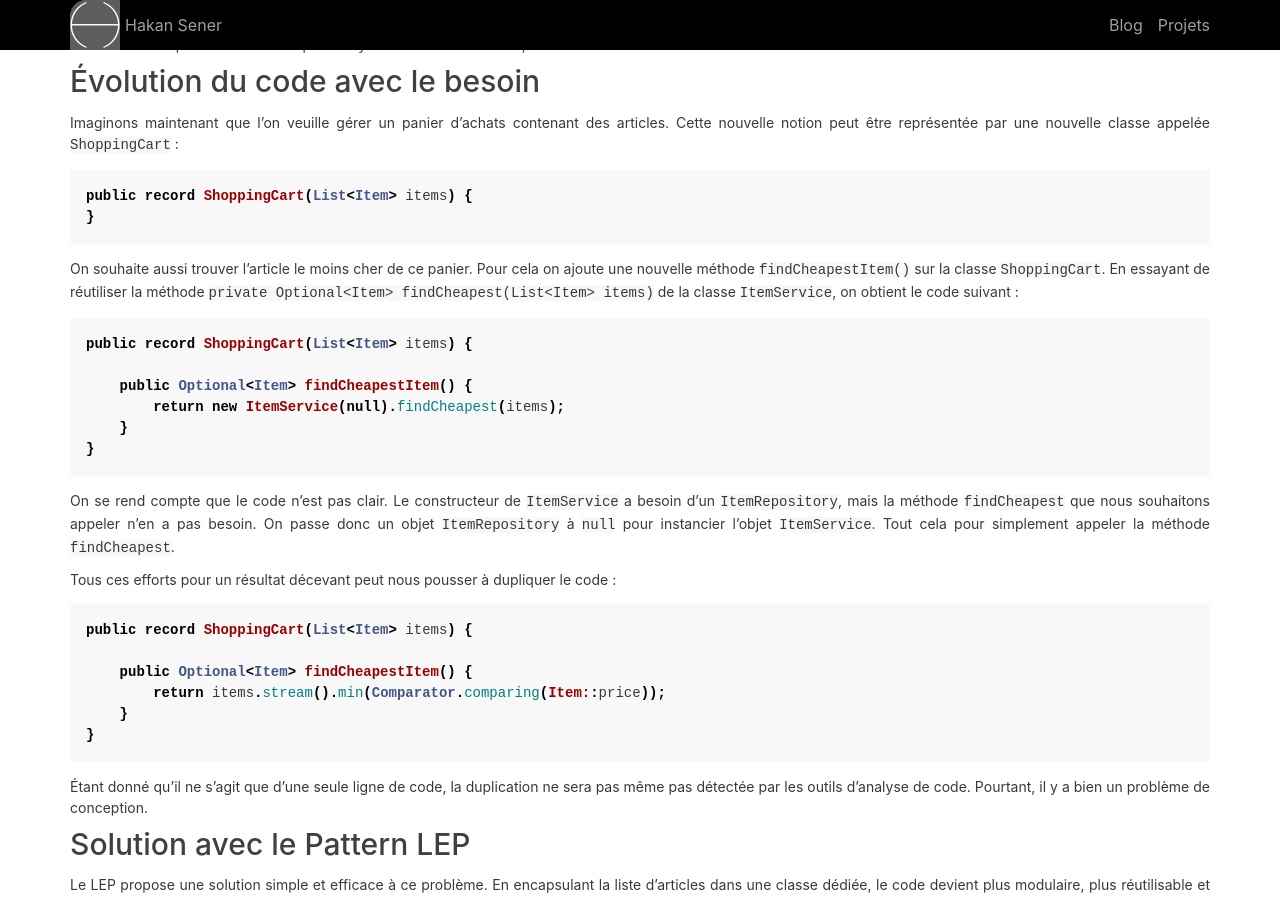
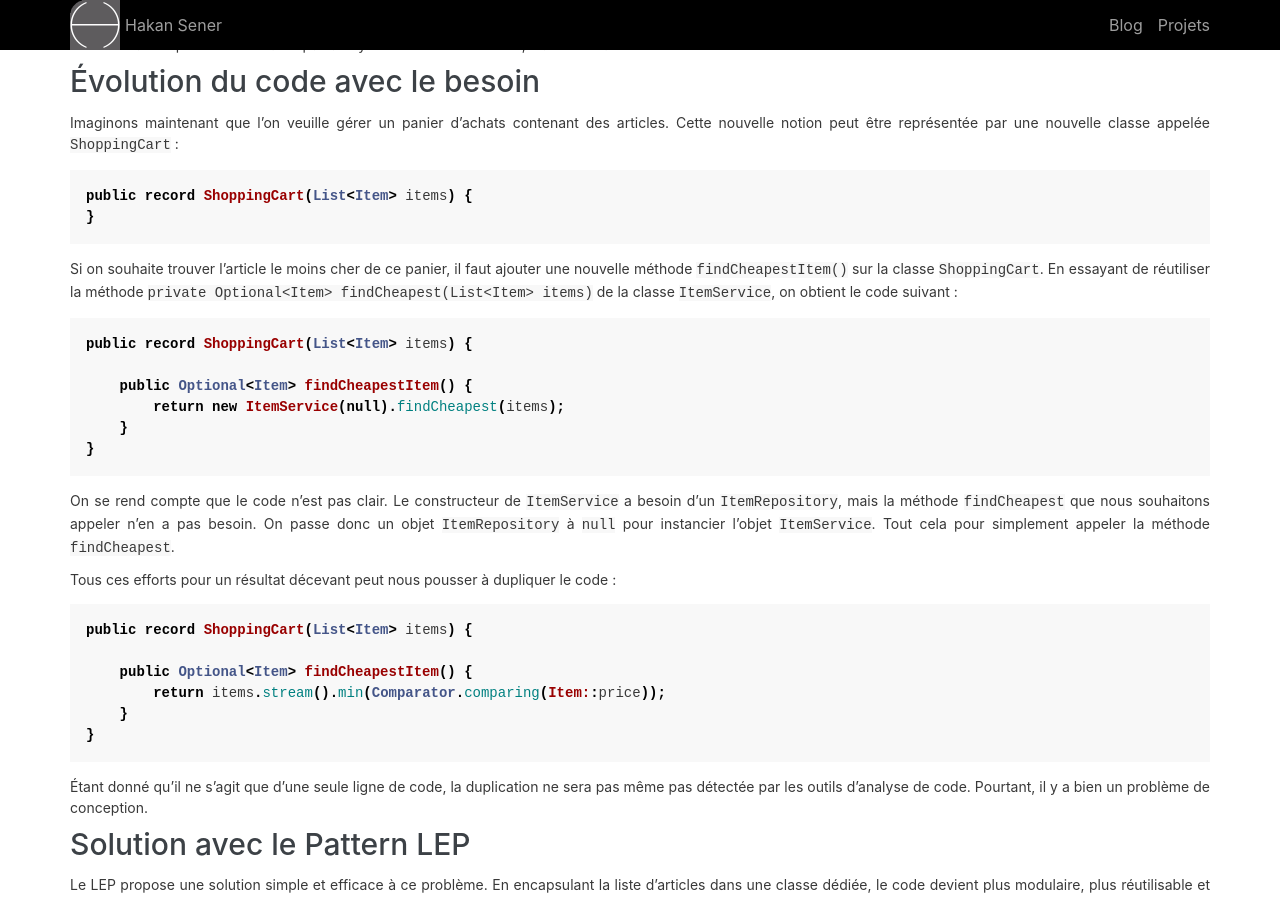
Before and after one commit to senerh/senerh.github.io, a Jekyll site: the page built from _posts/2024-03-31-lep.md, in a window 1280 px wide and 900 px high, scrolled down 873 px. Built offline with Jekyll 4.4.1, drawn with Linux system fonts in a browser that asks for light colours.

Commit message:
Update 2024-03-31-lep.md

````diff
--- a/_posts/2024-03-31-lep.md
+++ b/_posts/2024-03-31-lep.md
@@ -51,8 +51,7 @@ public record ShoppingCart(List<Item> items) {
 }
 ```
 
-On souhaite aussi trouver l'article le moins cher de ce panier.
-Pour cela on ajoute une nouvelle méthode `findCheapestItem()` sur la classe `ShoppingCart`.
+Si on souhaite trouver l'article le moins cher de ce panier, il faut ajouter une nouvelle méthode `findCheapestItem()` sur la classe `ShoppingCart`.
 En essayant de réutiliser la méthode `private Optional<Item> findCheapest(List<Item> items)` de la classe `ItemService`, on obtient le code suivant :
 ```java
 public record ShoppingCart(List<Item> items) {
````
